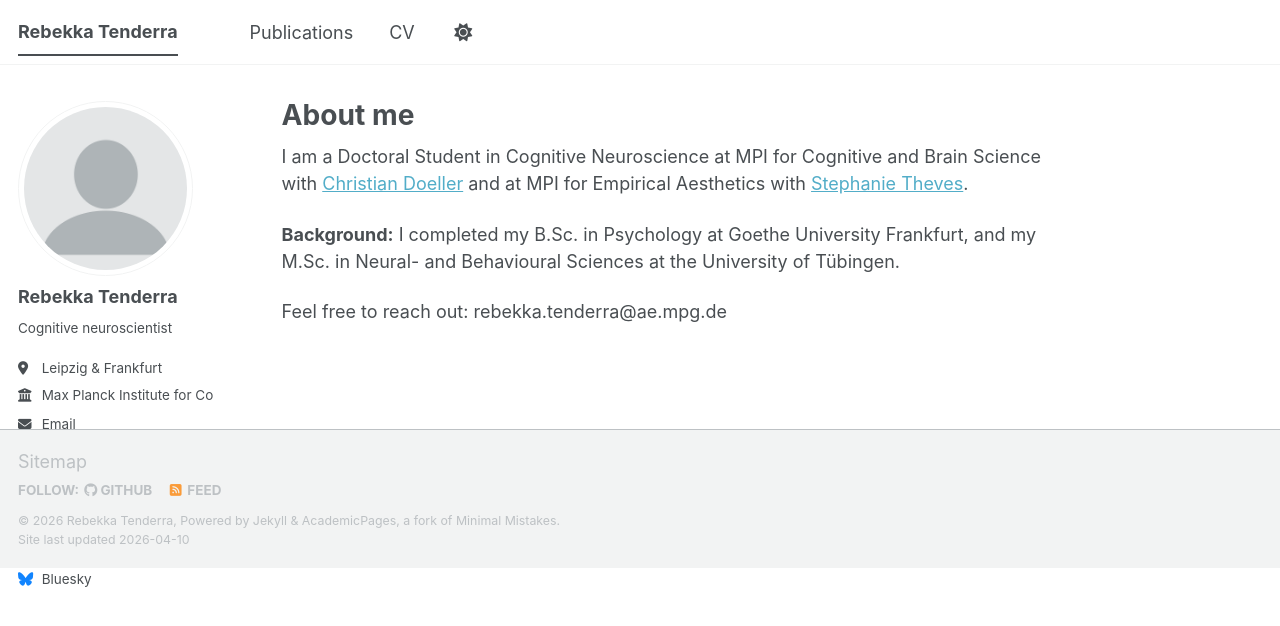
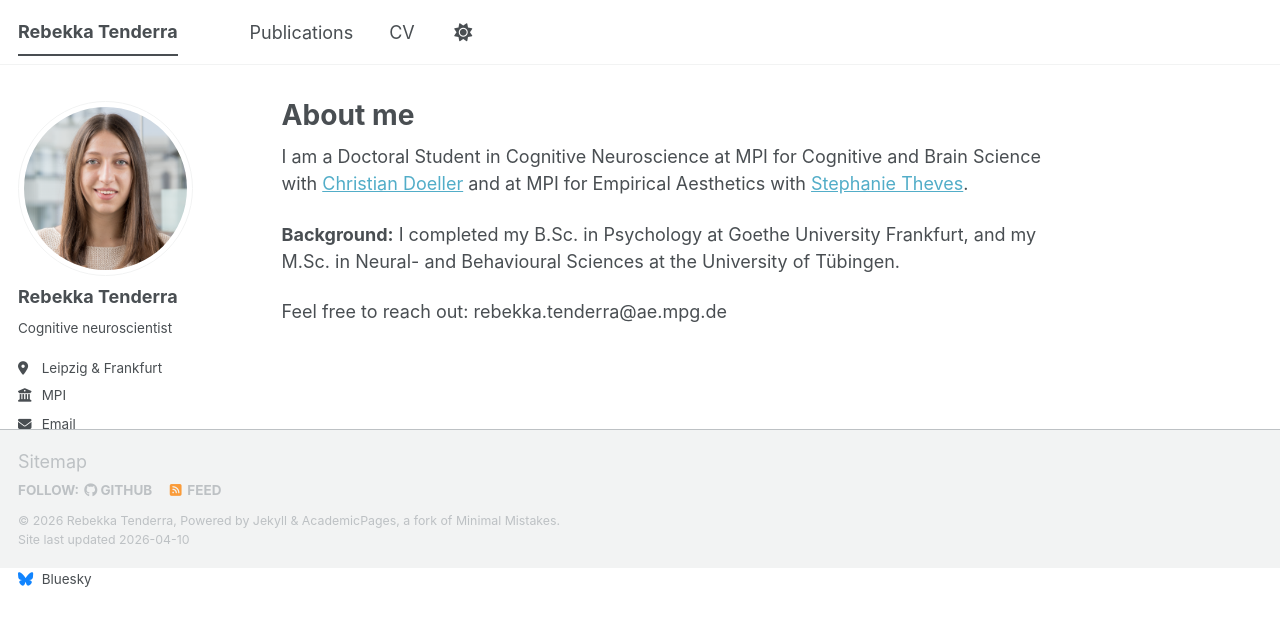
Before and after one commit to rtenderra/rtenderra.github.io, a Jekyll site: the page built from _pages/about.md, in a window 1280 px wide. Shown: the top 626 px of the page. Built offline with Jekyll 4.4.1, drawn with Linux system fonts in a browser that asks for light colours; some web fonts are replaced; a script bundle is joined from its source files by our own code; library files that are not in the unit come from our copies.

Commit message:
Modify author details in _config.yml
Updated author profile information in _config.yml.

```diff
--- a/_config.yml
+++ b/_config.yml
@@ -23,14 +23,14 @@ repository               : "academicpages/rtenderra.github.io"
 #               Additional customization can be done by editing /_includes/author-profile.html
 author:
   # Biographic information
-  avatar           : "profile.png"
+  avatar           : "Tenderra-Rebekka_MPI_5117_Doeller_Lab_square.png"
   name             : "Rebekka Tenderra"
   pronouns         : # example: "she/her"
   bio              : "Cognitive neuroscientist"
   location         : "Leipzig & Frankfurt"
-  employer         : "Max Planck Institute for Cognitive and Brain Sciences"
+  employer         : "MPI"
   uri              : # URL
-  email            : "none@example.org"
+  email            : "rebekka.tenderra@ae.mpg.de"
 
   # Academic websites
   academia         : # URL
```
